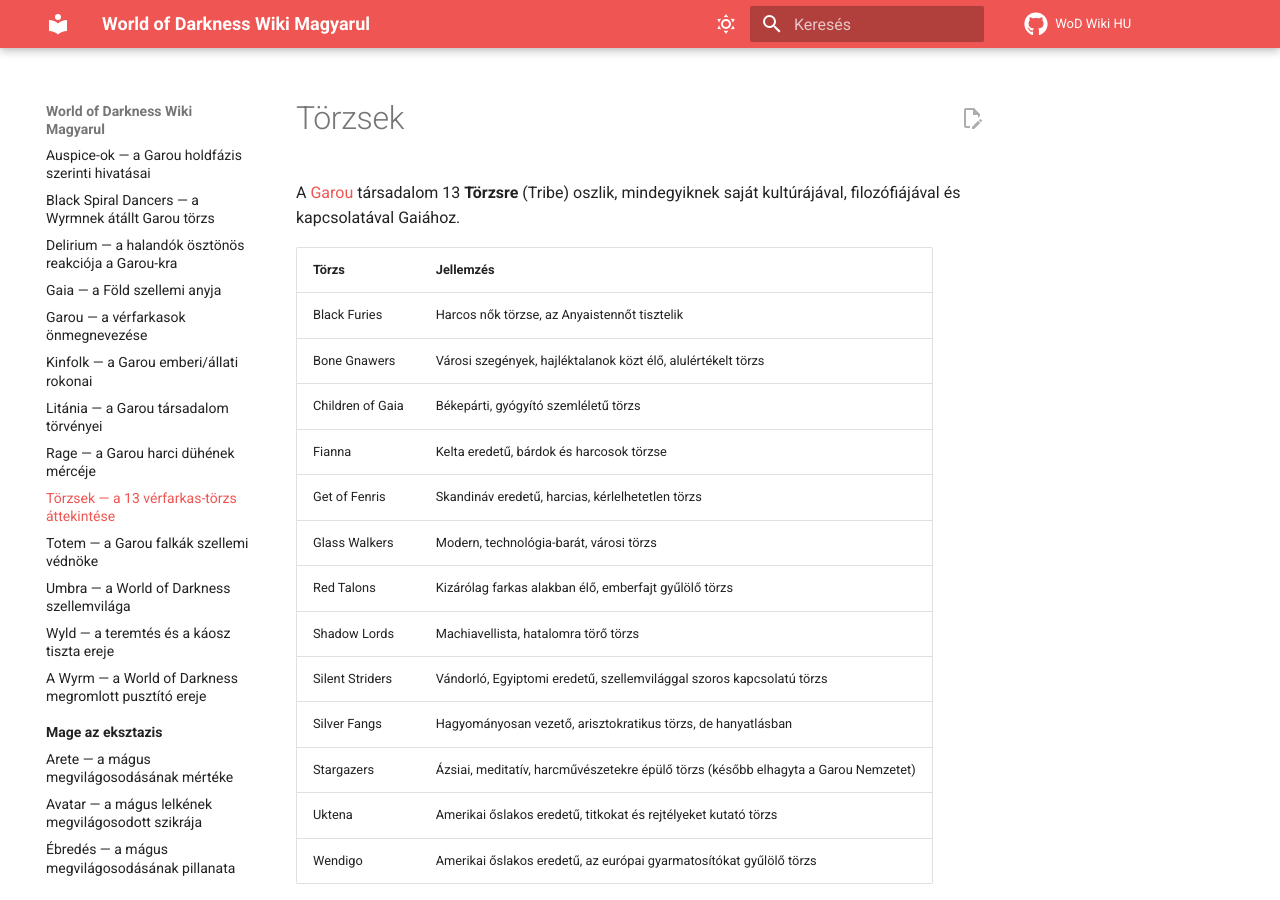
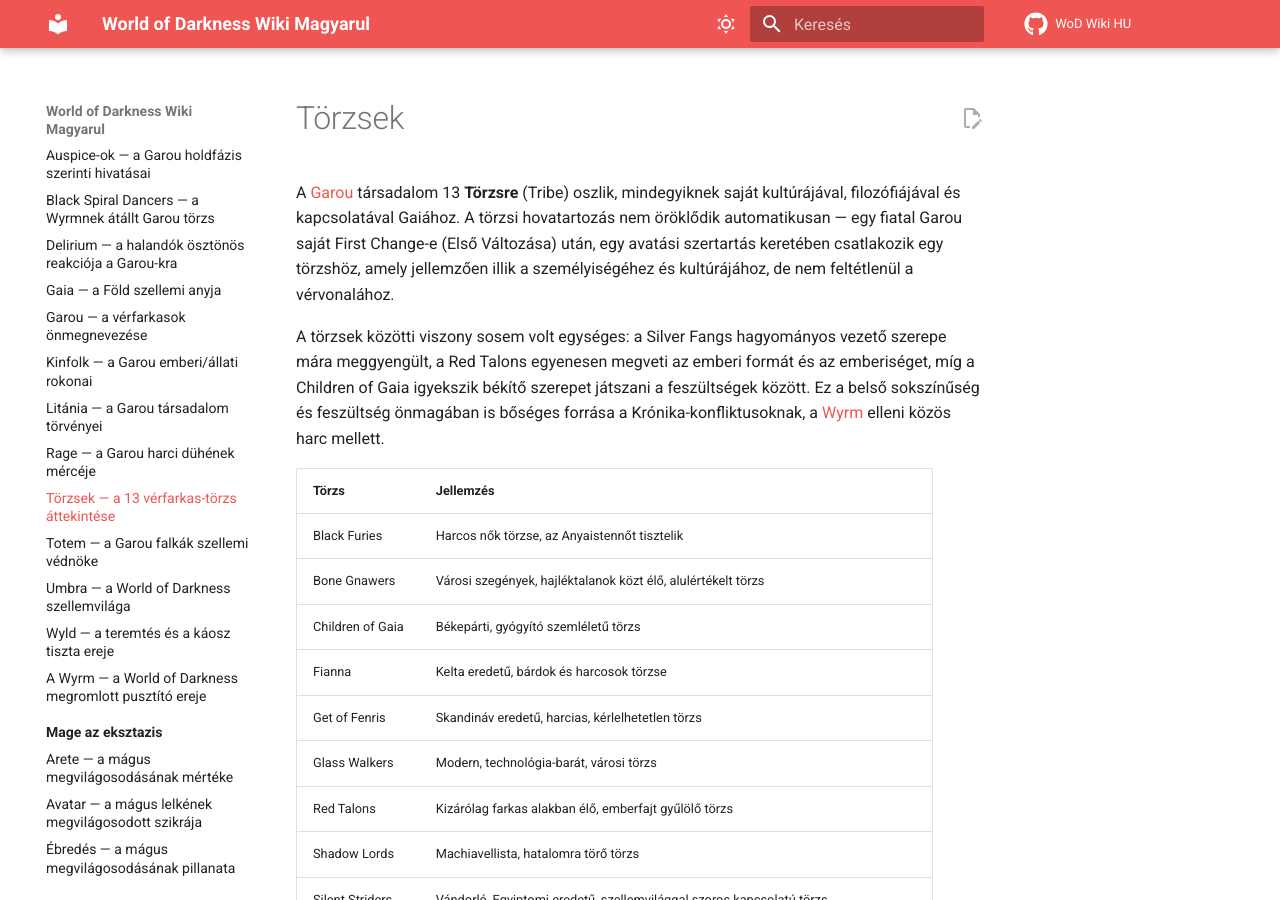
Before and after one commit to davidszentgyorgyi/wod-hu, an MkDocs documentation site: the page built from docs/werewolf-az-apokalipszis/torzsek.md, in a window 1280 px wide and 900 px high. Built offline with MkDocs 1.6.1 and Material for MkDocs 9.7.7, drawn with Linux system fonts in a browser that asks for light colours; comment, search, counter and statistics services are not loaded.

Commit message:
Expand Torzsek article with tribal initiation and inter-tribe politics
Original explanation of how a Garou joins a tribe after the First
Change, and a short note on the tension between tribes (Silver Fangs'
decline, Red Talons' misanthropy, Children of Gaia's peacemaking).

Co-Authored-By: Claude Sonnet 5 <noreply@anthropic.com>

```diff
--- a/docs/werewolf-az-apokalipszis/torzsek.md
+++ b/docs/werewolf-az-apokalipszis/torzsek.md
@@ -7,7 +7,16 @@ description: >-
 # Törzsek
 
 A [Garou](garou.md) társadalom 13 **Törzsre** (Tribe) oszlik, mindegyiknek saját kultúrájával,
-filozófiájával és kapcsolatával Gaiához.
+filozófiájával és kapcsolatával Gaiához. A törzsi hovatartozás nem öröklődik automatikusan —
+egy fiatal Garou saját First Change-e (Első Változása) után, egy avatási szertartás
+keretében csatlakozik egy törzshöz, amely jellemzően illik a személyiségéhez és
+kultúrájához, de nem feltétlenül a vérvonalához.
+
+A törzsek közötti viszony sosem volt egységes: a Silver Fangs hagyományos vezető szerepe mára
+meggyengült, a Red Talons egyenesen megveti az emberi formát és az emberiséget, míg a
+Children of Gaia igyekszik békítő szerepet játszani a feszültségek között. Ez a belső
+sokszínűség és feszültség önmagában is bőséges forrása a Krónika-konfliktusoknak, a
+[Wyrm](wyrm.md) elleni közös harc mellett.
 
 | Törzs | Jellemzés |
 |---|---|
```
